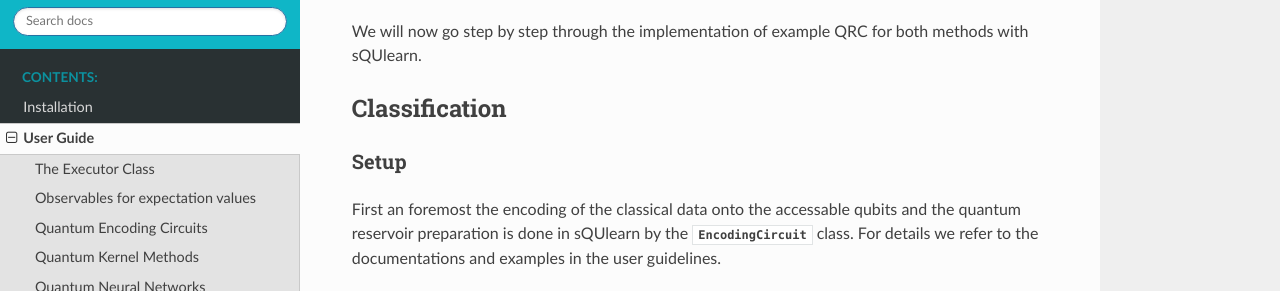
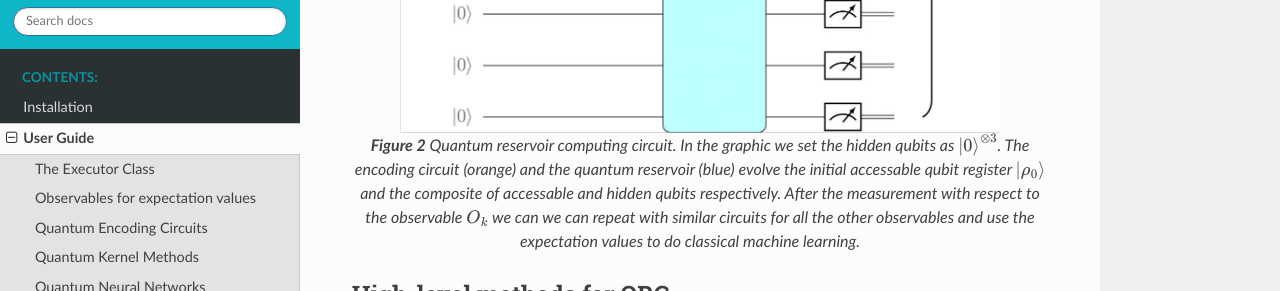
Before and after one commit to sQUlearn/squlearn, a Sphinx documentation site: the page built from docs/user_guide/quantum_reservoir_computing.rst, in a window 1280 px wide and 900 px high, scrolled down 1116 px, cut to the strip 124-415 px from the top of the window. Built offline with Sphinx 7.4.7 and the Read the Docs theme 3.1.0, drawn with Linux system fonts in a browser that asks for light colours; pages that are not in the unit, such as notebooks, are missing from menus; some of the changed text lies outside the part shown.

Commit message:
QRC user guide: Tikz graphic added

```diff
--- a/docs/user_guide/quantum_reservoir_computing.rst
+++ b/docs/user_guide/quantum_reservoir_computing.rst
@@ -41,6 +41,17 @@ are deteremined by measurements for all :math:`j = 1 ,\ldots,M`. The resulting r
 can be used to perform classical machine learning algorithms like linear regression. So the key advantage over QNN is
 that one does not optimize over the weights of a complex neural network, but keeps the complex part fix and later
 optimizes the readout vectors via cheaper algorithms.
+
+.. _figure 2:
+.. figure:: ../_static/qrc/QRC_user_guide.jpg
+    :alt: Quantum Reservoir Computing (QRC)
+    :width: 600
+    :align: center
+
+    **Figure 2** Quantum reservoir computing circuit. In the graphic we set the hidden qubits as :math:`\ket{0}^{\otimes 3}`.
+    The encoding circuit (orange) and the quantum reservoir (blue) evolve the initial accessable qubit register :math:`\ket{\rho_0}` and
+    the composite of accessable and hidden qubits respectively. After the measurement with respect to the observable :math:`O_k` we can
+    we can repeat with similar circuits for all the other observables and use the expectation values to do classical machine learning.
 
 High-level methods for QRC
 ===========================
@@ -183,7 +194,7 @@ Training
 
     qrc.fit(X_train, y_train)
 
-Now we evaluate model by calculating the inference of the model and the training data set
+Now we evaluate the model by calculating the inference of the model and the training data set
 
 
 .. jupyter-execute::
```
Also changed, not shown: docs/_static/qrc/QRC_user_guide.jpg (added), 1 other file.
